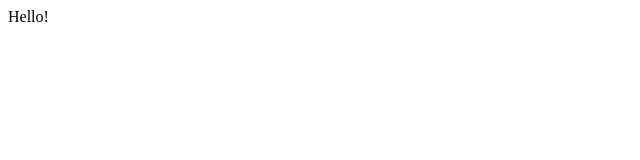
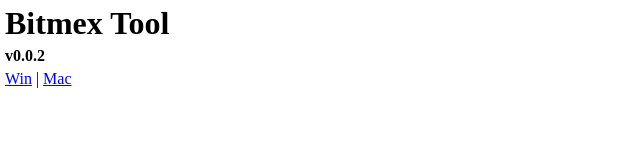
Before and after one commit to randylahey999/randylahey999.github.io, a plain HTML site: page index.html in a window 1280 px wide. Shown: the whole page, without its empty margins (0-640 px from the left). Drawn offline with Linux system fonts and the light colour scheme.

Commit message:
Added 0.0.2

```diff
--- a/index.html
+++ b/index.html
@@ -1,9 +1,31 @@
 <html>
 
-<head></head>
+<head>
+  <style>
+    * {
+      margin: 0;
+      padding: 0;
+    }
+
+    body {
+      padding: 5px;
+    }
+
+    h1,
+    h2,
+    h3,
+    h4,
+    h6 {
+      margin-bottom: 5px;
+    }
+  </style>
+</head>
 
 <body>
-  Hello!
+  <h1>Bitmex Tool</h1>
+  <h4>v0.0.2</h4>
+  <a href="https://s3-eu-west-1.amazonaws.com/bitmex-tool/bitmex/0.0.2/bitmex-vue+Setup+0.0.2.exe">Win</a> |
+  <a href="https://s3-eu-west-1.amazonaws.com/bitmex-tool/bitmex/0.0.2/bitmex-vue-0.0.2.dmg">Mac</a>
 </body>
 
 </html>
```
